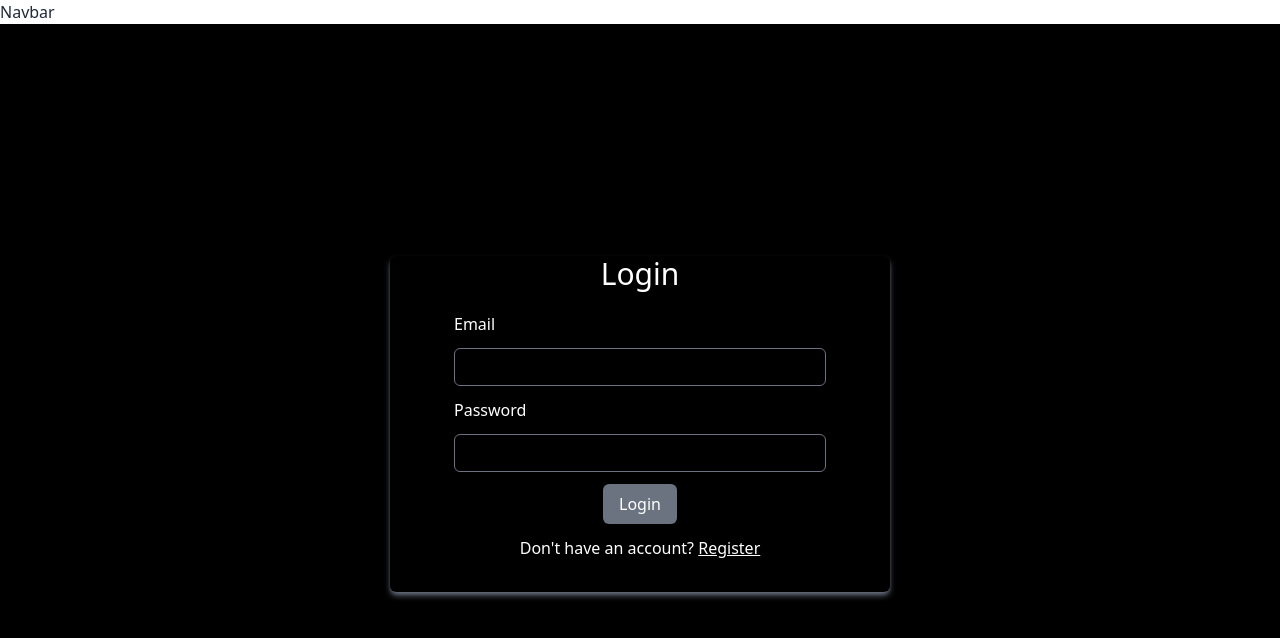
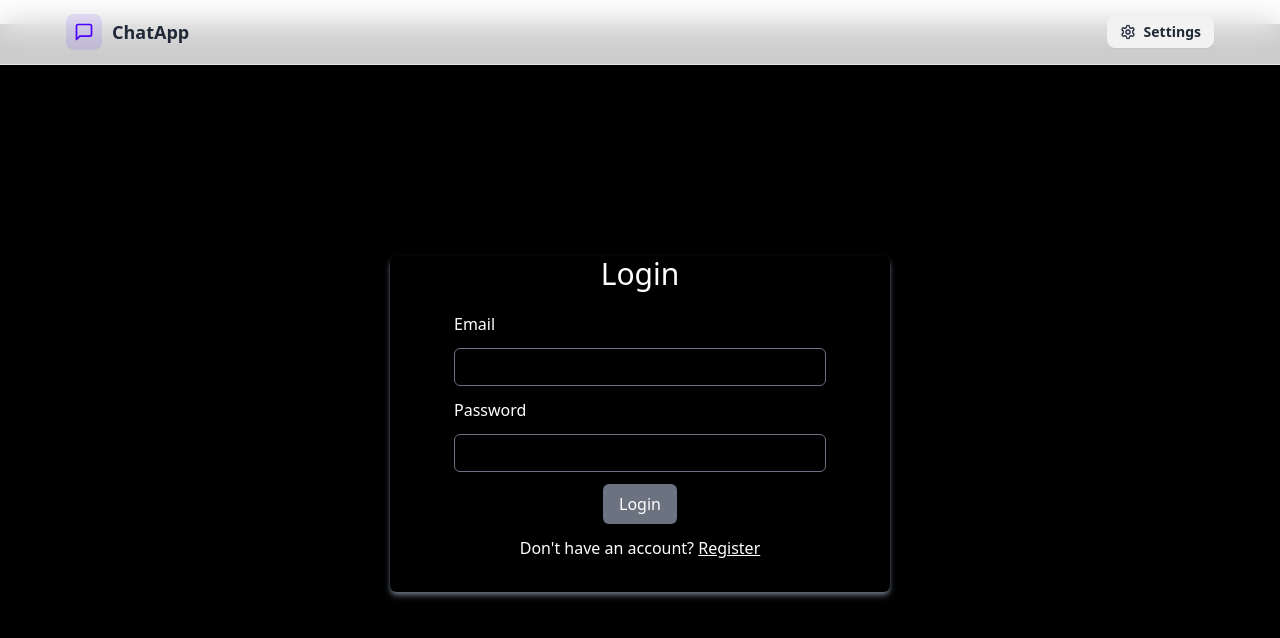
Before and after one commit to raoufboukh/chat_app, a React (Vite) app in the folder client/: page /login in a window 1280 px wide. Shown: the top 638 px of the page. Built offline with nearby package versions, Linux system fonts and the light colour scheme; no server answers.

Commit message:
add navbar page

```diff
--- a/client/src/App.tsx
+++ b/client/src/App.tsx
@@ -24,6 +24,7 @@
   return (
     <>
       <Navbar />
+      <div className="h-6"></div>
       <Routes>
         <Route path="/" element={user ? <Home /> : <Navigate to="/login" />} />
         <Route
--- a/client/src/components/Navbar.tsx
+++ b/client/src/components/Navbar.tsx
@@ -1,8 +1,51 @@
+import { Link } from "react-router-dom";
+import { useAuthStore } from "../store/AuthStore";
+import { LogOut, MessageSquare, Settings, User } from "lucide-react";
+
 const Navbar = () => {
+  const { logout, user } = useAuthStore();
   return (
-    <div>
-      <h1>Navbar</h1>
-    </div>
+    <header className="bg-base-100 border-b border-base-300 fixed w-full top-0 z-40 backdrop-blur-lg bg-base-100/80">
+      <div className="container mx-auto px-4 h-16">
+        <div className="flex items-center justify-between h-full">
+          <div className="flex items-center gap-8">
+            <Link
+              to="/"
+              className="flex items-center gap-2.5 hover:opacity-80 transition-all"
+            >
+              <div className="w-9 h-9 rounded-lg bg-primary/10 flex items-center justify-center">
+                <MessageSquare className="w-5 h-5 text-primary" />
+              </div>
+              <h1 className="text-lg font-bold">ChatApp</h1>
+            </Link>
+          </div>
+          <div className="flex items-center gap-2">
+            <Link
+              to="/settings"
+              className={`btn btn-sm gap-2 transition-colors`}
+            >
+              <Settings className="size-4" />
+              <span className="hidden sm:inline">Settings</span>
+            </Link>
+            {user && (
+              <>
+                <Link to={"/profile"} className={`btn btn-sm gap-2`}>
+                  <User className="size-5" />
+                  <span className="hidden sm:inline">Profile</span>
+                </Link>
+                <button
+                  onClick={() => logout()}
+                  className="flex gap-2 items-center"
+                >
+                  <LogOut className="size-5" />
+                  <span className="hidden sm:inline">Logout</span>
+                </button>
+              </>
+            )}
+          </div>
+        </div>
+      </div>
+    </header>
   );
 };
 
--- a/client/src/pages/Home.tsx
+++ b/client/src/pages/Home.tsx
@@ -1,30 +1,13 @@
-import axios from "axios";
-import { useEffect } from "react";
-import { useNavigate } from "react-router-dom";
+// import { useAuthStore } from "../store/AuthStore";
 
 const Home = () => {
-  const navigate = useNavigate();
-  axios.defaults.withCredentials = true;
-  useEffect(() => {
-    axios.get("http://localhost:5000/home").then((res) => {
-      if (res.data !== "Success") {
-        navigate("/register");
-      }
-    });
-  });
+  // const { logout } = useAuthStore();
   return (
     <>
       <div className="text-4xl">Hello Mister</div>
-      <button
-        className="text-4xl"
-        onClick={() => {
-          axios.get("http://localhost:5000/logout").then(() => {
-            navigate("/login");
-          });
-        }}
-      >
+      {/* <button className="text-4xl" onClick={() => logout()}>
         Logout
-      </button>
+      </button> */}
     </>
   );
 };
```
